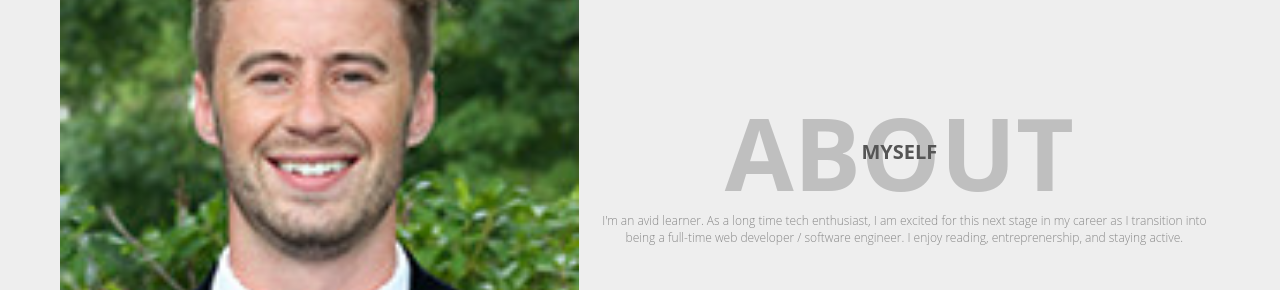
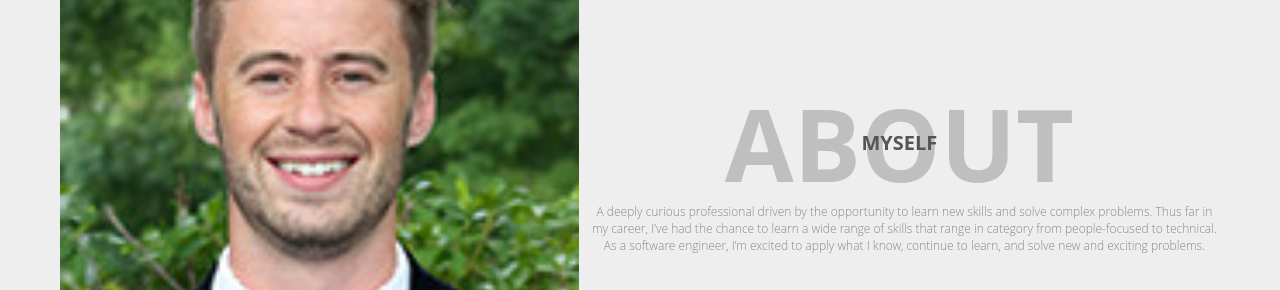
Before and after one commit to dcgleason/portfolioPage, a plain HTML site: page index.html in a window 1280 px wide. Shown: the part 1044-1334 px from the top of the page. Drawn offline with nearby package versions, Linux system fonts and the light colour scheme.

Commit message:
changed bio

```diff
--- a/index.html
+++ b/index.html
@@ -59,7 +59,8 @@
                     <h6>Myself</h6>
                 </div>
 
-                 <p>I'm an avid learner. As a long time tech enthusiast, I am excited for this next stage in my career as I transition into being a full-time web developer / software engineer. I enjoy reading, entreprenership, and staying active.</p>
+                 <p>A deeply curious professional driven by the opportunity to learn new skills and solve complex problems. Thus far in my career, I’ve had the chance to learn a wide range of skills that range in category from people-focused to technical. As a software engineer, I’m excited to apply what I know, continue to learn, and solve new and exciting problems.
+                </p>
                  <div class="social-media">
                     <ul class="nav-list">
                         <li>
```
